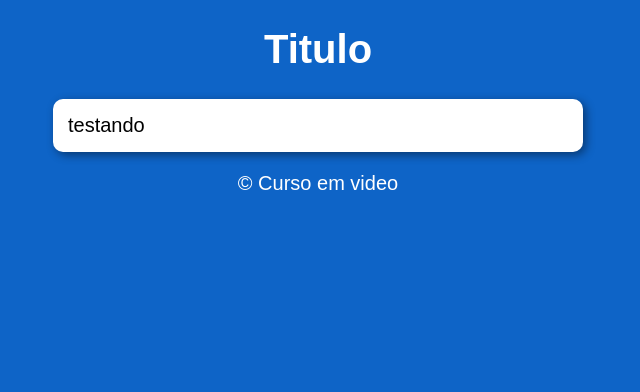
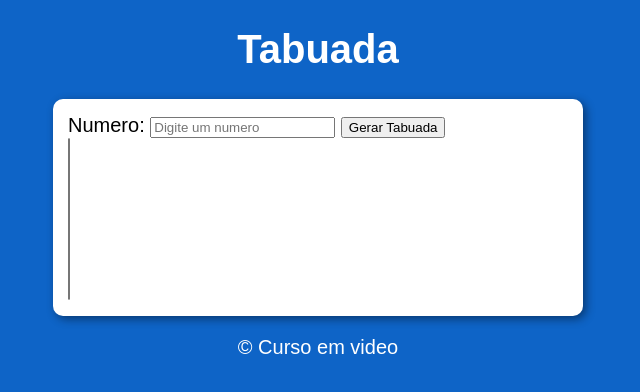
Before and after one commit to DanFigueredo/javascript, a plain HTML site: page aula14ex/ex017/modelo.html in a window 1280 px wide. Shown: the whole page, without its empty margins (322-962 px from the left). Drawn offline with Linux system fonts and the light colour scheme.

Commit message:
Resolvendo mais um exercicio (tabuada)
Criei um gerador de tabuada de qualquer numero, como o ex pediu, usei o while, if e else, criando variáveis para os resultados e numeros.value.

```diff
--- a/aula14ex/ex017/modelo.html
+++ b/aula14ex/ex017/modelo.html
@@ -9,13 +9,16 @@
 
 <body>
     <header>
-        <h1>Titulo</h1>
+        <h1>Tabuada</h1>
     </header>
     <section>
         <div>
-            testando
+        Numero: <input type="number"  id="n1" placeholder="Digite um numero">
+            <input type="button" value="Gerar Tabuada" onclick="calcular()" id="cl1">
+
         </div>
         <div>
+        <select name="Tabuada" id="res" size="10"></select>
 
         </div>
     </section>
--- a/aula14ex/ex017/script.js
+++ b/aula14ex/ex017/script.js
@@ -0,0 +1,25 @@
+
+
+function calcular(){
+
+    var n1 = Number (document.getElementById("n1").value)
+    var cl1 = document.getElementById("calcular")
+    var res = document.getElementById("res")
+
+    if (Number (n1 =='')){
+
+        alert("Adicione um numero, considerando 1 ")
+        n1 = 1
+
+    }
+
+    res.innerHTML = ""
+
+    var contador = 1
+    while(contador <=10){
+        var item = document.createElement('option')
+        item.text = `${n1} X ${contador} = ${n1 * contador}`
+        res.appendChild(item)
+        contador++
+    }
+}
--- a/aula14ex/ex017/style.css
+++ b/aula14ex/ex017/style.css
@@ -21,3 +21,7 @@ footer{
     color: white;
     text-align: center;
 }
+
+table{
+    position: relative;
+}
```
